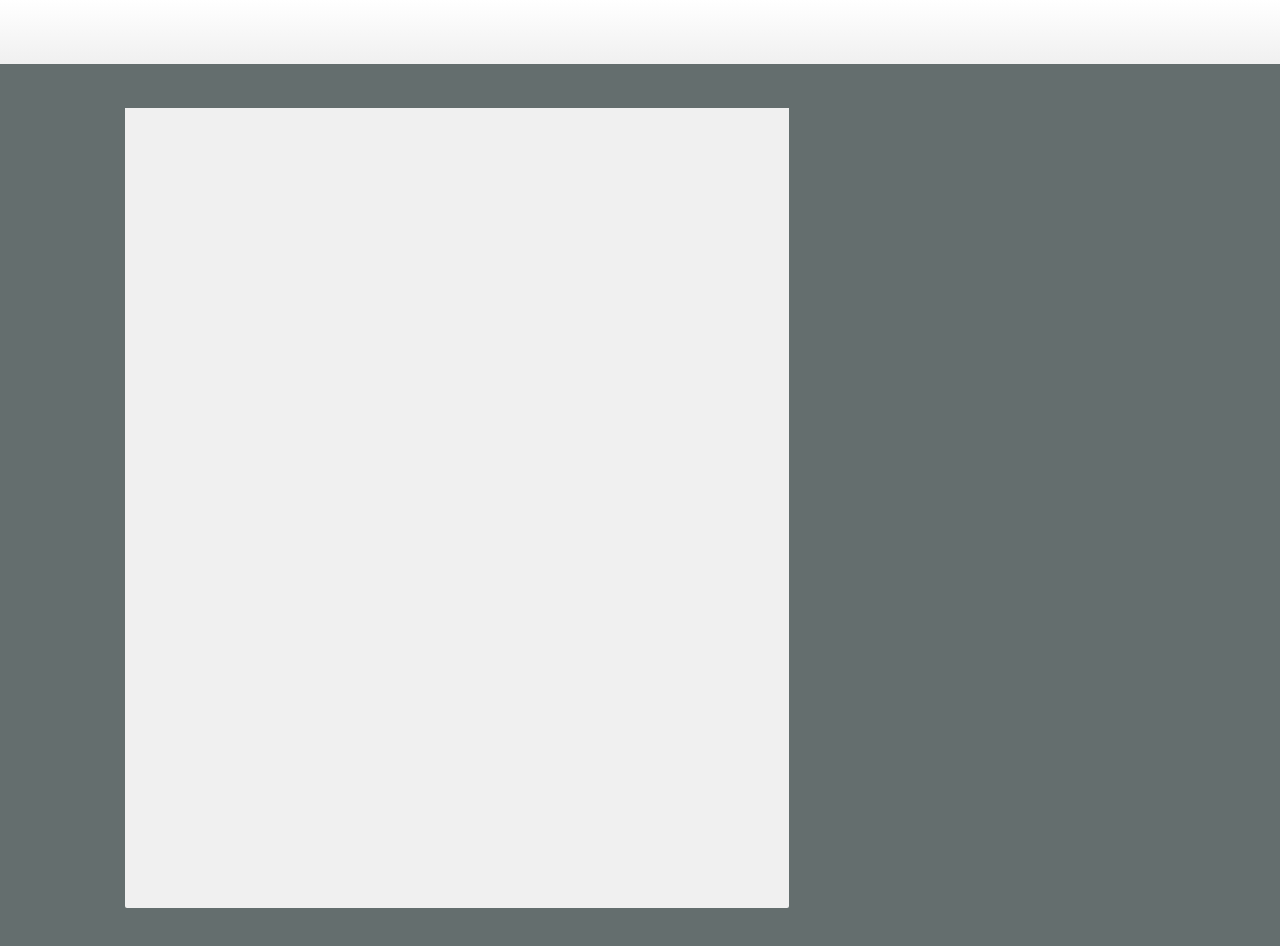
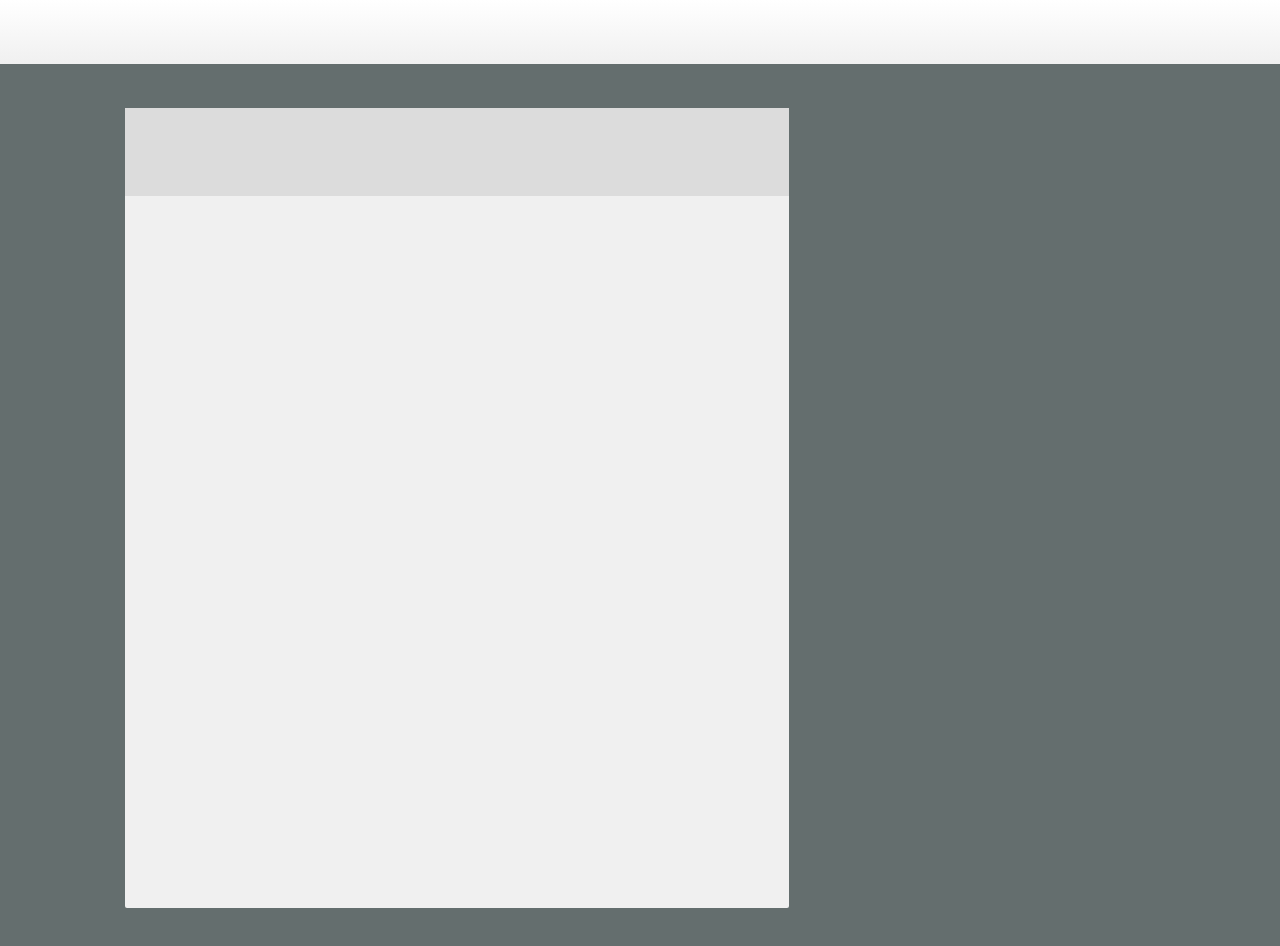
Before and after one commit to pedroAquino/MoreThanMetricsTest, a React (Create React App) app: page / in a window 1280 px wide. Shown: the top 946 px of the page. Built offline with nearby package versions, Linux system fonts and the light colour scheme.

Commit message:
persona header

```diff
--- a/src/App/App.js
+++ b/src/App/App.js
@@ -8,6 +8,7 @@ const theme = {
   colors: {
     darkGray: '#646E6E',
     lightGray: '#F0F0F0',
+    midleGray: '#DCDCDC',
     lightGradient: 'linear-gradient(180deg, #FFFFFF 0%, #F0F0F0 100%)'
   },
   headerHeight: 64
--- a/src/Persona/Persona.js
+++ b/src/Persona/Persona.js
@@ -1,6 +1,7 @@
 // @flow
 import * as React from 'react';
 import injectSheet from "react-jss";
+import PersonaHeader from './components/PersonaHeader';
 
 type Props = {
   classes: any;
@@ -19,6 +20,7 @@ function Persona(props: Props) {
   const { classes } = props;
   return (
      <div className={classes.persona}>
+        <PersonaHeader />
     </div>
   );
 };
--- /dev/null
+++ b/src/Persona/components/PersonaHeader.js
@@ -0,0 +1,25 @@
+// @flow
+import * as React from 'react';
+import injectSheet from "react-jss";
+
+type Props = {
+    classes: any;
+};
+
+const styles = theme => ({
+    personaHeader: {
+	    height: 88,
+        width: '100%',
+        backgroundColor: theme.colors.midleGray
+    }
+});
+
+function PersonaHeader(props: Props) {
+  const { classes } = props;
+  return (
+    <div className={classes.personaHeader}>
+    </div>
+  );
+};
+
+export default injectSheet(styles)(PersonaHeader);
```
